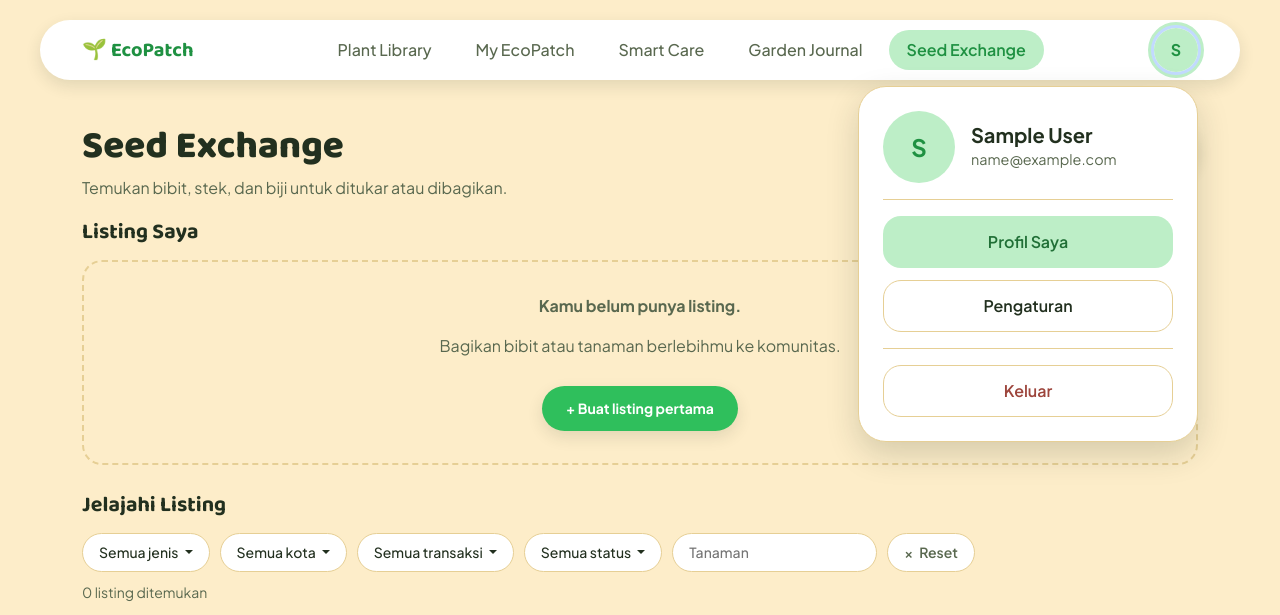
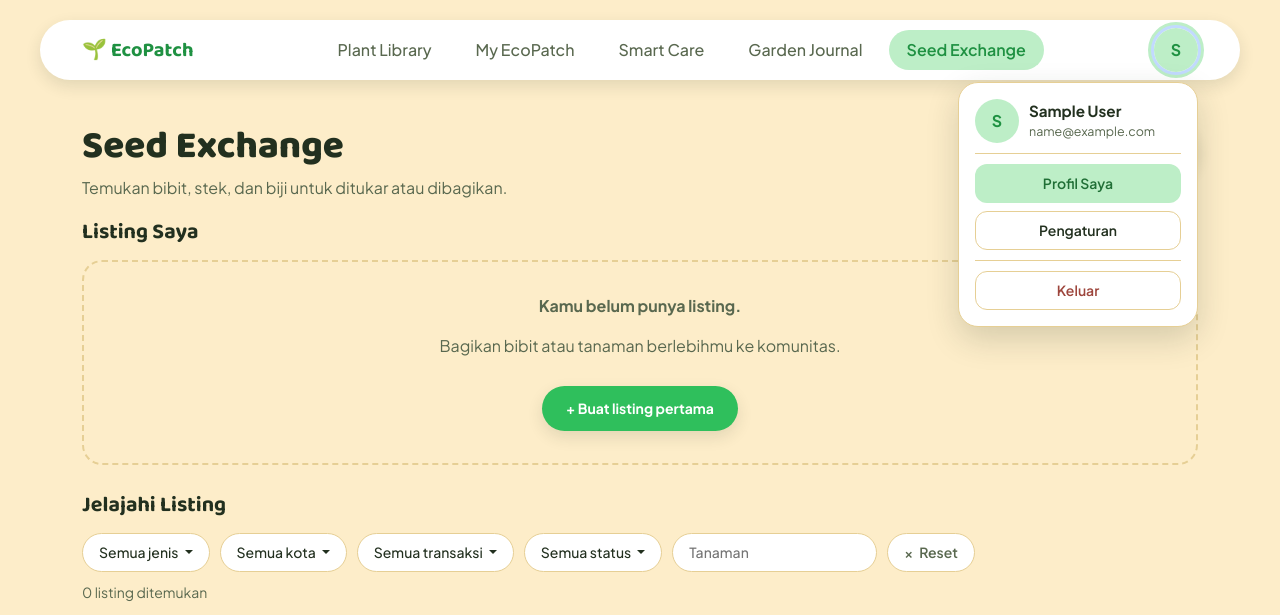
Before and after one commit to pbpa02-ecopatch/ecopatch-web, a Django app: page /seed-exchange/ in a window 1280 px wide, after a click that opens the changed part. Shown: the top 615 px of the page. Run offline with Django 5.2, Linux system fonts and the light colour scheme; the visitor is signed in with stand-in values (Sample User, id 1); data comes from the database, SQL or seed files in the repository; data that the repository does not hold is empty; some libraries are stand-ins or nearby versions.

Commit message:
style(navbar): link Seed Exchange and compact profile popup

```diff
--- a/static/css/custom.css
+++ b/static/css/custom.css
@@ -1590,24 +1590,24 @@ h1, h2, h3, .navbar-brand {
 }
 
 .site-navbar .profile-menu.dropdown-menu {
-    width: 340px;
+    width: 240px;
     max-width: calc(100vw - 32px);
-    margin-top: 14px;
-    padding: 24px;
+    margin-top: 10px;
+    padding: 16px;
     border: 1px solid var(--border);
-    border-radius: 28px;
+    border-radius: 20px;
     background: var(--surface-200);
     box-shadow: 0 12px 32px rgba(34, 48, 31, 0.18);
 }
 
 .profile-menu > li + li {
-    margin-top: 12px;
+    margin-top: 8px;
 }
 
 .profile-menu-head {
     display: flex;
     align-items: center;
-    gap: 16px;
+    gap: 10px;
 }
 
 .profile-menu-avatar {
@@ -1615,12 +1615,12 @@ h1, h2, h3, .navbar-brand {
     flex: 0 0 auto;
     align-items: center;
     justify-content: center;
-    width: 72px;
-    height: 72px;
+    width: 44px;
+    height: 44px;
     border-radius: 50%;
     background: var(--brand-300);
     color: var(--brand-600);
-    font-size: 1.5rem;
+    font-size: 1rem;
     font-weight: 700;
 }
 
@@ -1631,7 +1631,7 @@ h1, h2, h3, .navbar-brand {
 .profile-menu-name {
     margin: 0;
     color: var(--ink);
-    font-size: 1.25rem;
+    font-size: 0.95rem;
     font-weight: 700;
     line-height: 1.2;
     overflow-wrap: anywhere;
@@ -1640,25 +1640,26 @@ h1, h2, h3, .navbar-brand {
 .profile-menu-email {
     margin: 2px 0 0;
     color: var(--ink-muted);
-    font-size: 0.9rem;
+    font-size: 0.78rem;
     overflow-wrap: anywhere;
 }
 
 .profile-menu > .profile-menu-divider {
     height: 0;
-    margin: 16px 0;
+    margin: 10px 0;
     border-top: 1.5px solid var(--border);
 }
 
 .profile-menu-item {
     display: block;
     width: 100%;
-    padding: 13px 16px;
+    padding: 8px 12px;
     border: 1.5px solid var(--border);
-    border-radius: 18px;
+    border-radius: 12px;
     background: transparent;
     color: var(--ink);
     font: inherit;
+    font-size: 14px;
     font-weight: 600;
     text-align: center;
     text-decoration: none;
@@ -1710,6 +1711,6 @@ h1, h2, h3, .navbar-brand {
         left: 0;
         width: auto;
         max-width: none;
-        padding: 20px;
-    }
-}
+        padding: 16px;
+    }
+}
--- a/templates/header.html
+++ b/templates/header.html
@@ -52,7 +52,7 @@
                     <li class="nav-item"><a class="nav-link{% if active_app == 'my_ecopatch' %} active{% endif %}" href="{% url 'my_ecopatch:list' %}">My EcoPatch</a></li>
                     <li class="nav-item"><a class="nav-link{% if active_app == 'smart_care' %} active{% endif %}" href="#">Smart Care</a></li>
                     <li class="nav-item"><a class="nav-link{% if active_app == 'garden_journal' %} active{% endif %}" href="#">Garden Journal</a></li>
-                    <li class="nav-item"><a class="nav-link{% if active_app == 'seed_exchange' %} active{% endif %}" href="#">Seed Exchange</a></li>
+                    <li class="nav-item"><a class="nav-link{% if active_app == 'seed_exchange' %} active{% endif %}" href="{% url 'seed_exchange:list' %}">Seed Exchange</a></li>
                 </ul>
                 {% endwith %}
             {% else %}
```
